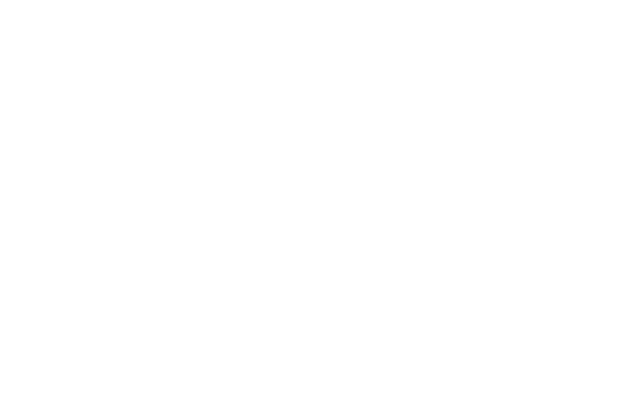
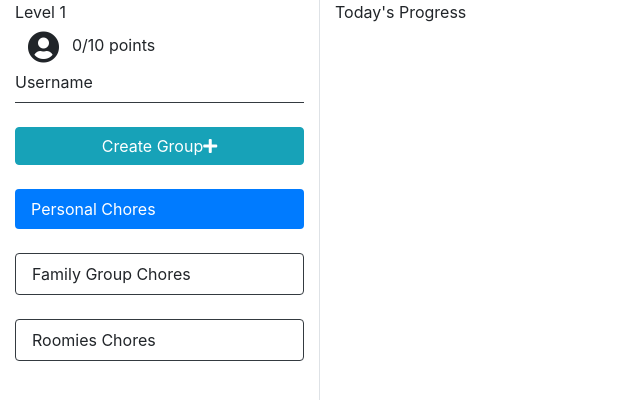
Before and after one commit to BrennanBeeler/CS5340_ChoreChasers, a React (Create React App) app: page /choreManager in a window 1280 px wide. Shown: the top 400 px of the page, without its empty margins (0-640 px from the left). Built offline with nearby package versions, Linux system fonts and the light colour scheme.

Commit message:
Figured out how to handle user input validation on both log in and sign up. Started work on chore manager page.

```diff
--- a/package.json
+++ b/package.json
@@ -3,6 +3,7 @@
   "version": "0.1.0",
   "private": true,
   "dependencies": {
+    "@fortawesome/fontawesome-free": "^5.15.3",
     "@testing-library/jest-dom": "^5.11.9",
     "@testing-library/react": "^11.2.5",
     "@testing-library/user-event": "^12.8.3",
--- a/src/App.css
+++ b/src/App.css
@@ -1,38 +1,7 @@
-.App {
-  text-align: center;
+html, body, #root, .App {
+  height: 100%;
 }
 
-.App-logo {
-  height: 40vmin;
-  pointer-events: none;
+.hci-full-height {
+  height: 100%;
 }
-
-@media (prefers-reduced-motion: no-preference) {
-  .App-logo {
-    animation: App-logo-spin infinite 20s linear;
-  }
-}
-
-.App-header {
-  background-color: #282c34;
-  min-height: 100vh;
-  display: flex;
-  flex-direction: column;
-  align-items: center;
-  justify-content: center;
-  font-size: calc(10px + 2vmin);
-  color: white;
-}
-
-.App-link {
-  color: #61dafb;
-}
-
-@keyframes App-logo-spin {
-  from {
-    transform: rotate(0deg);
-  }
-  to {
-    transform: rotate(360deg);
-  }
-}
--- a/src/App.js
+++ b/src/App.js
@@ -4,12 +4,15 @@
 import applicationStore from "./store/application-store";
 import Login from "./components/login/login";
 import SignUp from "./components/sign-up/sign-up";
+import ChoreManager from "./components/chore-manager/chore-manager";
+import "./App.css"
+
 
 function App() {
     return (
-        <Provider store={applicationStore}>
+        <Provider store={applicationStore} classname="hci-full-height">
             <BrowserRouter>
-                <div className="container-fluid">
+                <div className="container-fluid hci-full-height">
                     <Route path={["/", "/home"]} exact={true}>
                         <Home/>
                     </Route>
@@ -22,7 +25,9 @@
                         <SignUp/>
                     </Route>
 
-
+                    <Route path="/choreManager" exact={true}>
+                        <ChoreManager/>
+                    </Route>
                 </div>
             </BrowserRouter>
         </Provider>
--- /dev/null
+++ b/src/components/chore-manager/chore-manager.css
@@ -0,0 +1,7 @@
+.hci-full-height {
+    height: 100%;
+}
+
+.hci-progress {
+    width: 50%;
+}
--- /dev/null
+++ b/src/components/chore-manager/chore-manager.js
@@ -0,0 +1,46 @@
+import React from "react";
+import PersonalChores from "./personal-chores";
+
+const ChoreManager = () => {
+    return (
+        <div className="hci-full-height row">
+            <div className="col-3 border-right hci-full-height">
+                <div className="row-12 border-bottom border-dark pb-2">
+                    Level 1
+                    <br/>
+                    <button className="btn fa fa-user-circle fa-2x"/>
+                    0/10 points
+                    <br/>
+                    Username
+                </div>
+
+                <button className="btn btn-info btn-block mt-4">
+                    Create Group
+                    <i className="fa fa-plus"/>
+                </button>
+
+                <ul className="nav flex-column nav-pills mt-4" role="navigation">
+
+                    <li className="nav-link nav-item active mb-4">
+                        Personal Chores
+                    </li>
+
+                    <li className="nav-link nav-item mb-4 border border-dark">
+                        Family Group Chores
+                    </li>
+
+                    <li className="nav-link nav-item border border-dark mb-4">
+                        Roomies Chores
+                    </li>
+
+                </ul>
+            </div>
+
+            <div className="col-9">
+                <PersonalChores/>
+            </div>
+        </div>
+    )
+}
+
+export default ChoreManager;
--- /dev/null
+++ b/src/components/chore-manager/personal-chores.js
@@ -0,0 +1,16 @@
+import React from "react";
+
+const PersonalChores = () => {
+    return(
+        <div className="container-fluid">
+            <div className="row">
+                Today's Progress
+
+                <br/>
+
+            </div>
+        </div>
+    )
+}
+
+export default PersonalChores;
--- a/src/components/home/home.js
+++ b/src/components/home/home.js
@@ -36,8 +36,10 @@
 
             <div className="row">
                 {/*TODO: need to figure out image*/}
-                <img src="https://via.placeholder.com/500" alt="Home page" className="col-5 mx-auto"/>
+                <img src="https://via.placeholder.com/500" alt="Home page" width="500" height="500" className="mx-auto"/>
 
+
+                {/*TODO: look into jumbotron from boostrap*/}
                 <div className="col-3 font-weight-bold text-center mx-auto align-self-center pb-5">
                     Ready to finish some chores?
 
--- a/src/components/login/login.js
+++ b/src/components/login/login.js
@@ -1,7 +1,14 @@
-import React from "react";
-import {Link} from "react-router-dom";
+import React, {useState} from "react";
+import {Link, Redirect} from "react-router-dom";
 
 const Login = () => {
+    const handleSubmit = () => {
+    //    TODO: implement check for valid info
+        setValidCredentials(true);
+    }
+
+    const [validCredentials, setValidCredentials] = useState(false);
+
     return (
         <div className="container">
             <h1 className="text-center">
@@ -29,9 +36,14 @@
                 </div>
 
 
-                <button className="btn btn-success btn-block">
+                <button className="btn btn-success btn-block" onClick={handleSubmit}>
                     Start Chores
                 </button>
+
+                {
+                    validCredentials &&
+                    <Redirect to="/choreManager"/>
+                }
 
                 <br/>
                 <br/>
--- a/src/components/sign-up/sign-up.js
+++ b/src/components/sign-up/sign-up.js
@@ -1,7 +1,19 @@
-import React from "react";
-import {Link} from "react-router-dom"
+import React, {useState} from "react";
+import {Link, Redirect} from "react-router-dom"
+
 
 const SignUp = () => {
+    const handleSubmit = () => {
+        //    TODO: implement check for valid info
+        setValidCredentials(true);
+    }
+
+    const [email, setEmail] = useState("");
+    const [username, setUsername] = useState("");
+    const [password, setPassword] = useState("");
+    const [validCredentials, setValidCredentials] = useState(false);
+
+
     return (
         <div className="container">
             <h1 className="text-center">
@@ -12,12 +24,16 @@
                 Join Chore Chasers!
             </h3>
 
+            {/*TODO: figure out floating labels*/}
             <form>
                 <div className="form-group">
-                    <label htmlFor="emailFld" className="label ">
+                    <label htmlFor="emailFld" className="label">
                         Email:
                     </label>
-                    <input id="emailFld" placeholder="example@domain.com" className="form-control"/>
+                    <input id="emailFld" placeholder="example@domain.com"
+                           className="form-control"
+                           value={email}
+                           onChange={(event) => setEmail(event.target.value)}/>
 
                 </div>
 
@@ -25,7 +41,9 @@
                     <label htmlFor="usernameFld" className="label">
                         What would you like to be called?
                     </label>
-                    <input id="usernameFld" placeholder="John" className="form-control"/>
+                    <input id="usernameFld" placeholder="John" className="form-control"
+                           value={username}
+                           onChange={(event) => setUsername(event.target.value)}/>
 
                 </div>
 
@@ -33,13 +51,21 @@
                     <label htmlFor="passwordFld" className="label">
                         Set up a secure password to access your choice in the future:
                     </label>
-                    <input id="passwordFld" placeholder="Enter a password" className="form-control"/>
+                    <input id="passwordFld" placeholder="Enter a password" className="form-control"
+                           value={password}
+                           onChange={(event) => setPassword(event.target.value)}/>
                 </div>
 
 
-                <button className="btn btn-success btn-block">
+                <button className="btn btn-success btn-block" onClick={handleSubmit}>
                     Start Chores
                 </button>
+
+                {
+                    validCredentials &&
+                        <Redirect to="/choreManager"/>
+                }
+
 
                 <br/>
                 <br/>
--- a/src/index.js
+++ b/src/index.js
@@ -4,10 +4,11 @@
 import App from './App';
 import reportWebVitals from './reportWebVitals';
 import "bootstrap/dist/css/bootstrap.css"
+import '@fortawesome/fontawesome-free/css/all.min.css'
 
 ReactDOM.render(
   <React.StrictMode>
-    <App />
+    <App/>
   </React.StrictMode>,
   document.getElementById('root')
 );
```
Also changed, not shown: 1 other file (tests, documents, lock files or other folders).
